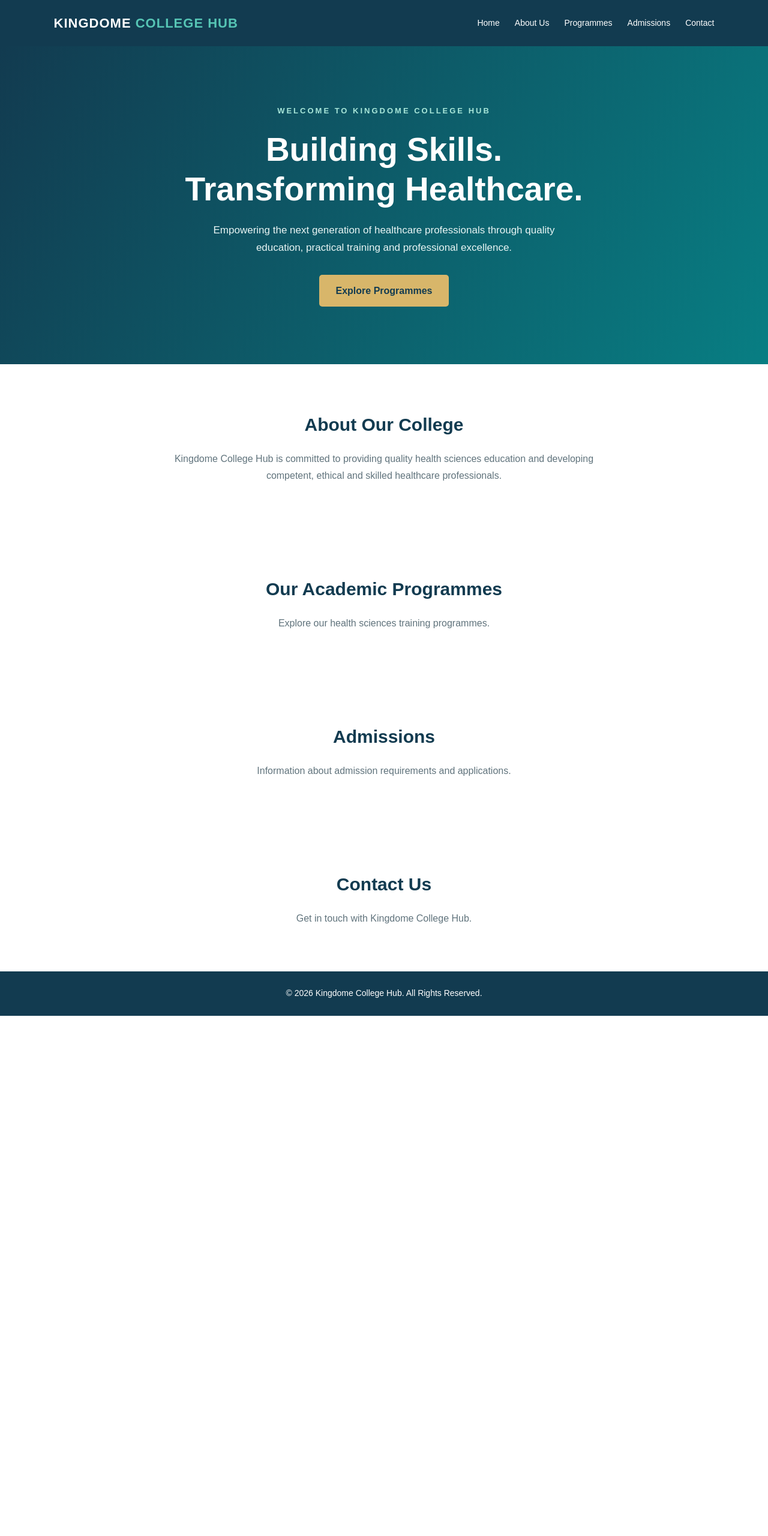
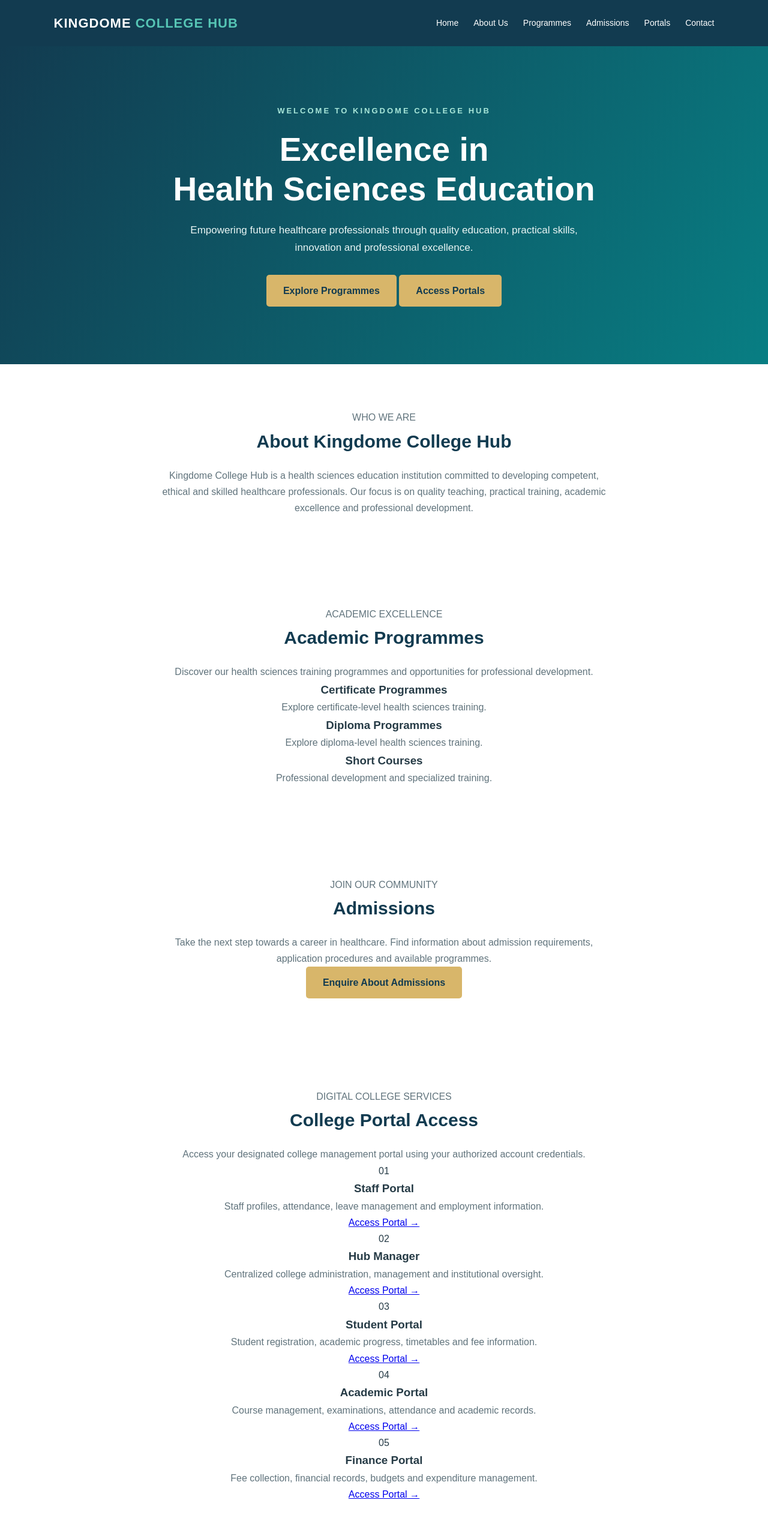
Before and after one commit to elicehance-pixel/KINGDOM_COLLEGE_HUB, a plain HTML site: page index.html in a window 1280 px wide. Shown: the top 2560 px of the page at 60% size. Before the commit the page ends 1693 px from the top, so only its background shows below. Drawn offline with Linux system fonts and the light colour scheme.

Commit message:
Update index.html

```diff
--- a/index.html
+++ b/index.html
@@ -4,72 +4,248 @@
 <head>
     <meta charset="UTF-8">
     <meta name="viewport" content="width=device-width, initial-scale=1.0">
-    <title>Kingdome College Hub</title>
+
+    <title>Kingdome College Hub | Health Sciences</title>
+
     <meta name="description" content="Kingdome College Hub - Excellence in Health Sciences Education">
+
     <link rel="stylesheet" href="style.css">
 </head>
 
 <body>
 
+<!-- HEADER -->
 <header>
     <div class="logo">
         KINGDOME <span>COLLEGE HUB</span>
     </div>
 
     <nav>
-            <a href="index.html">Home</a>
+        <a href="#home">Home</a>
         <a href="#about">About Us</a>
         <a href="#programmes">Programmes</a>
         <a href="#admissions">Admissions</a>
+        <a href="#portal-access">Portals</a>
         <a href="#contact">Contact</a>
     </nav>
 </header>
 
+<!-- HERO SECTION -->
 <main>
-        <section class="hero">
+
+<section class="hero" id="home">
+
     <div class="hero-content">
-                <p class="welcome">WELCOME TO KINGDOME COLLEGE HUB</p>
 
-                <h1>Building Skills.<br>
-                    Transforming Healthcare.</h1>
+        <p class="welcome">
+            WELCOME TO KINGDOME COLLEGE HUB
+        </p>
+
+        <h1>
+            Excellence in<br>
+            Health Sciences Education
+        </h1>
 
         <p>
-                    Empowering the next generation of healthcare
-                    professionals through quality education,
-                    practical training and professional excellence.
+            Empowering future healthcare professionals
+            through quality education, practical skills,
+            innovation and professional excellence.
         </p>
 
-                <a href="#programmes" class="btn">Explore Programmes</a>
+        <div class="hero-buttons">
+            <a href="#programmes" class="btn">
+                Explore Programmes
+            </a>
+
+            <a href="#portal-access" class="btn btn-outline">
+                Access Portals
+            </a>
         </div>
+
+    </div>
+
 </section>
 
-        <section id="about" class="section">
-            <h2>About Our College</h2>
+<!-- ABOUT US -->
+<section class="section" id="about">
+
+    <p class="section-label">WHO WE ARE</p>
+
+    <h2>About Kingdome College Hub</h2>
+
     <p>
-                Kingdome College Hub is committed to providing
-                quality health sciences education and developing
-                competent, ethical and skilled healthcare professionals.
+        Kingdome College Hub is a health sciences education
+        institution committed to developing competent,
+        ethical and skilled healthcare professionals.
+
+        Our focus is on quality teaching, practical training,
+        academic excellence and professional development.
     </p>
+
 </section>
 
-        <section id="programmes" class="section">
-            <h2>Our Academic Programmes</h2>
-            <p>Explore our health sciences training programmes.</p>
+<!-- PROGRAMMES -->
+<section class="section programmes" id="programmes">
+
+    <p class="section-label">ACADEMIC EXCELLENCE</p>
+
+    <h2>Academic Programmes</h2>
+
+    <p>
+        Discover our health sciences training programmes
+        and opportunities for professional development.
+    </p>
+
+    <div class="programme-grid">
+
+        <div class="programme-card">
+            <h3>Certificate Programmes</h3>
+            <p>
+                Explore certificate-level health sciences training.
+            </p>
+        </div>
+
+        <div class="programme-card">
+            <h3>Diploma Programmes</h3>
+            <p>
+                Explore diploma-level health sciences training.
+            </p>
+        </div>
+
+        <div class="programme-card">
+            <h3>Short Courses</h3>
+            <p>
+                Professional development and specialized training.
+            </p>
+        </div>
+
+    </div>
+
 </section>
 
-        <section id="admissions" class="section">
+<!-- ADMISSIONS -->
+<section class="section admissions" id="admissions">
+
+    <p class="section-label">JOIN OUR COMMUNITY</p>
+
     <h2>Admissions</h2>
-            <p>Information about admission requirements and applications.</p>
+
+    <p>
+        Take the next step towards a career in healthcare.
+        Find information about admission requirements,
+        application procedures and available programmes.
+    </p>
+
+    <a href="#contact" class="btn">
+        Enquire About Admissions
+    </a>
+
 </section>
 
-        <section id="contact" class="section">
-            <h2>Contact Us</h2>
-            <p>Get in touch with Kingdome College Hub.</p>
+<!-- PORTAL ACCESS -->
+<section class="section portal-section" id="portal-access">
+
+    <p class="section-label">DIGITAL COLLEGE SERVICES</p>
+
+    <h2>College Portal Access</h2>
+
+    <p>
+        Access your designated college management portal
+        using your authorized account credentials.
+    </p>
+
+    <div class="portal-grid">
+
+        <div class="portal-card">
+            <div class="portal-icon">01</div>
+            <h3>Staff Portal</h3>
+            <p>
+                Staff profiles, attendance, leave management
+                and employment information.
+            </p>
+            <a href="staff-portal.html">Access Portal →</a>
+        </div>
+
+        <div class="portal-card">
+            <div class="portal-icon">02</div>
+            <h3>Hub Manager</h3>
+            <p>
+                Centralized college administration,
+                management and institutional oversight.
+            </p>
+            <a href="hub-manager.html">Access Portal →</a>
+        </div>
+
+        <div class="portal-card">
+            <div class="portal-icon">03</div>
+            <h3>Student Portal</h3>
+            <p>
+                Student registration, academic progress,
+                timetables and fee information.
+            </p>
+            <a href="student-portal.html">Access Portal →</a>
+        </div>
+
+        <div class="portal-card">
+            <div class="portal-icon">04</div>
+            <h3>Academic Portal</h3>
+            <p>
+                Course management, examinations,
+                attendance and academic records.
+            </p>
+            <a href="academic-portal.html">Access Portal →</a>
+        </div>
+
+        <div class="portal-card">
+            <div class="portal-icon">05</div>
+            <h3>Finance Portal</h3>
+            <p>
+                Fee collection, financial records,
+                budgets and expenditure management.
+            </p>
+            <a href="finance-portal.html">Access Portal →</a>
+        </div>
+
+    </div>
+
 </section>
+
+<!-- CONTACT -->
+<section class="section contact" id="contact">
+
+    <p class="section-label">GET IN TOUCH</p>
+
+    <h2>Contact Kingdome College Hub</h2>
+
+    <p>
+        For admissions, academic enquiries and general
+        information, contact our college administration.
+    </p>
+
+    <p>Email: [College Email]</p>
+    <p>Phone: [College Phone Number]</p>
+    <p>Location: [College Location]</p>
+
+</section>
+
 </main>
 
+<!-- FOOTER -->
 <footer>
-        <p>&copy; 2026 Kingdome College Hub. All Rights Reserved.</p>
+
+    <div class="footer-logo">
+        KINGDOME COLLEGE HUB
+    </div>
+
+    <p>
+        Excellence in Health Sciences Education
+    </p>
+
+    <p>
+        &copy; 2026 Kingdome College Hub.
+        All Rights Reserved.
+    </p>
+
 </footer>
 
 </body>
```
Lines whose indentation alone changed are shown as unchanged.
